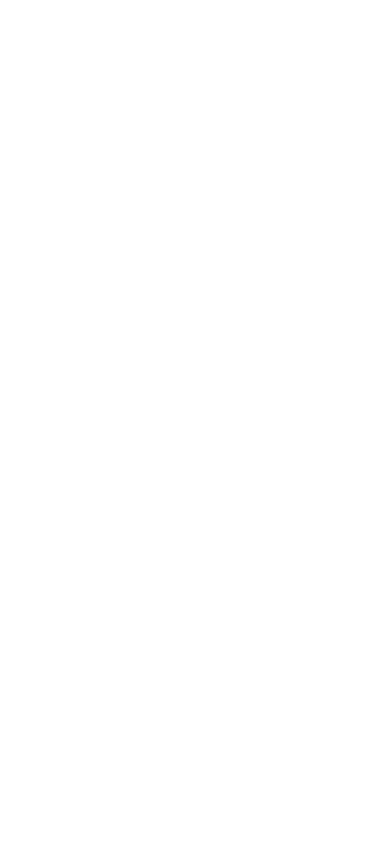
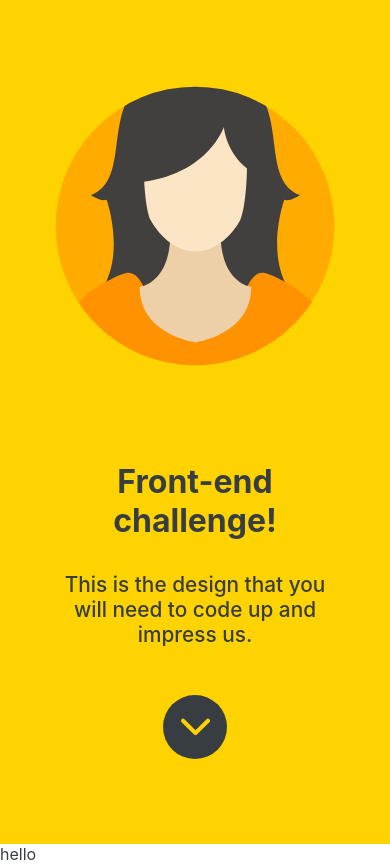
Before and after one commit to l3r0ux/banana-republic, a Vue app: page / in a window 390 px wide. Built offline with nearby package versions, Linux system fonts and the light colour scheme.

Commit message:
add components and mobile landing section

```diff
--- a/src/App.vue
+++ b/src/App.vue
@@ -1,14 +1,17 @@
 <script setup lang="ts">
+import LandingSection from './components/LandingSection.vue'
+import MainForm from './components/MainForm.vue'
 
+import { ref } from 'vue'
+
+let isContentExpanded = ref(false)
+
+const handleContentExpand = () => {
+  isContentExpanded.value = !isContentExpanded.value
+}
 </script>
 
 <template>
-  <header>
-  </header>
-
-  <main>
-  </main>
+  <LandingSection :isContentExpanded="isContentExpanded" @expand-content="handleContentExpand" />
+  <MainForm :isContentExpanded="isContentExpanded" />
 </template>
-
-<style scoped lang="scss">
-</style>
--- a/src/assets/base.css
+++ b/src/assets/base.css
@@ -1,16 +1,15 @@
 :root {
-  --br-yellow: #ffd300;
-  --br-tangerine: #ff9200;
-  --br-cloudy-blue: #cad7dd;
-  --br-blue-green: #49c8a8;
-  --br-pale-grey: #f5f8f9;
-  --br-charcoal-grey: #373d40;
-  --br-color-text: #434343;
+  --br-color-yellow: #ffd300;
+  --br-color-tangerine: #ff9200;
+  --br-color-cloudy-blue: #cad7dd;
+  --br-color-blue-green: #49c8a8;
+  --br-color-pale-grey: #f5f8f9;
+  --br-color-charcoal-grey: #373d40;
 }
 
 /* semantic color variables for this project */
 :root {
-  --color-text: var(--br-color-text);
+  --color-text: var(--br-color-charcoal-grey);
 }
 
 *,
--- a/src/assets/main.css
+++ b/src/assets/main.css
@@ -1,35 +1 @@
 @import './base.css';
-
-#app {
-  max-width: 1280px;
-  margin: 0 auto;
-  padding: 2rem;
-  font-weight: normal;
-}
-
-a,
-.green {
-  text-decoration: none;
-  color: hsla(160, 100%, 37%, 1);
-  transition: 0.4s;
-  padding: 3px;
-}
-
-@media (hover: hover) {
-  a:hover {
-    background-color: hsla(160, 100%, 37%, 0.2);
-  }
-}
-
-@media (min-width: 1024px) {
-  body {
-    display: flex;
-    place-items: center;
-  }
-
-  #app {
-    display: grid;
-    grid-template-columns: 1fr 1fr;
-    padding: 0 2rem;
-  }
-}
--- /dev/null
+++ b/src/components/LandingSection.vue
@@ -0,0 +1,93 @@
+<script setup lang="ts">
+const emit = defineEmits(['expand-content'])
+
+defineProps({
+  isContentExpanded: String
+})
+
+const handleClick = () => {
+  emit('expand-content')
+}
+</script>
+
+<template>
+  <main class="landing-section">
+    <div class="inner-container">
+      <img src="/face.svg" />
+      <div class="text">
+        <h1>Front-end challenge!</h1>
+        <p>This is the design that you will need to code up and impress us.</p>
+        <button>
+          <img
+            @click="handleClick"
+            src="/arrow.svg"
+            :class="isContentExpanded ? 'expanded' : 'closed'"
+          />
+        </button>
+      </div>
+    </div>
+  </main>
+</template>
+
+<style scoped lang="scss">
+.landing-section {
+  display: flex;
+  height: 100vh;
+  background-color: var(--br-color-yellow);
+  padding: 0 3rem;
+
+  .inner-container {
+    display: flex;
+    flex-direction: column;
+    justify-content: center;
+    height: 100%;
+    max-width: 280px;
+    margin: 0 auto;
+
+    > img {
+      object-fit: cover;
+      margin-bottom: 6rem;
+      width: 100%;
+    }
+
+    .text {
+      text-align: center;
+
+      h1 {
+        font-weight: bold;
+        margin-bottom: 2rem;
+      }
+
+      p {
+        font-weight: 500;
+        font-size: 1.3rem;
+        padding-bottom: 3rem;
+      }
+
+      button {
+        display: flex;
+        align-items: center;
+        justify-content: center;
+        margin: 0 auto;
+        background-color: var(--br-color-charcoal-grey);
+        border-radius: 100vw;
+        height: 4rem;
+        width: 4rem;
+        border: unset;
+
+        img {
+          transition: 200ms transform ease;
+
+          &.closed {
+            transform: rotate(90deg);
+          }
+
+          &.expanded {
+            transform: rotate(-90deg);
+          }
+        }
+      }
+    }
+  }
+}
+</style>
--- /dev/null
+++ b/src/components/MainForm.vue
@@ -0,0 +1,13 @@
+<script setup lang="ts"></script>
+
+<template>
+  <section class="form-section">
+    <form>hello</form>
+  </section>
+</template>
+
+<style scoped lang="scss">
+.form-section {
+  background-color: #fff;
+}
+</style>
```
Also changed, not shown: src/components/ContentPanel.vue (added, +12 -0 lines).
